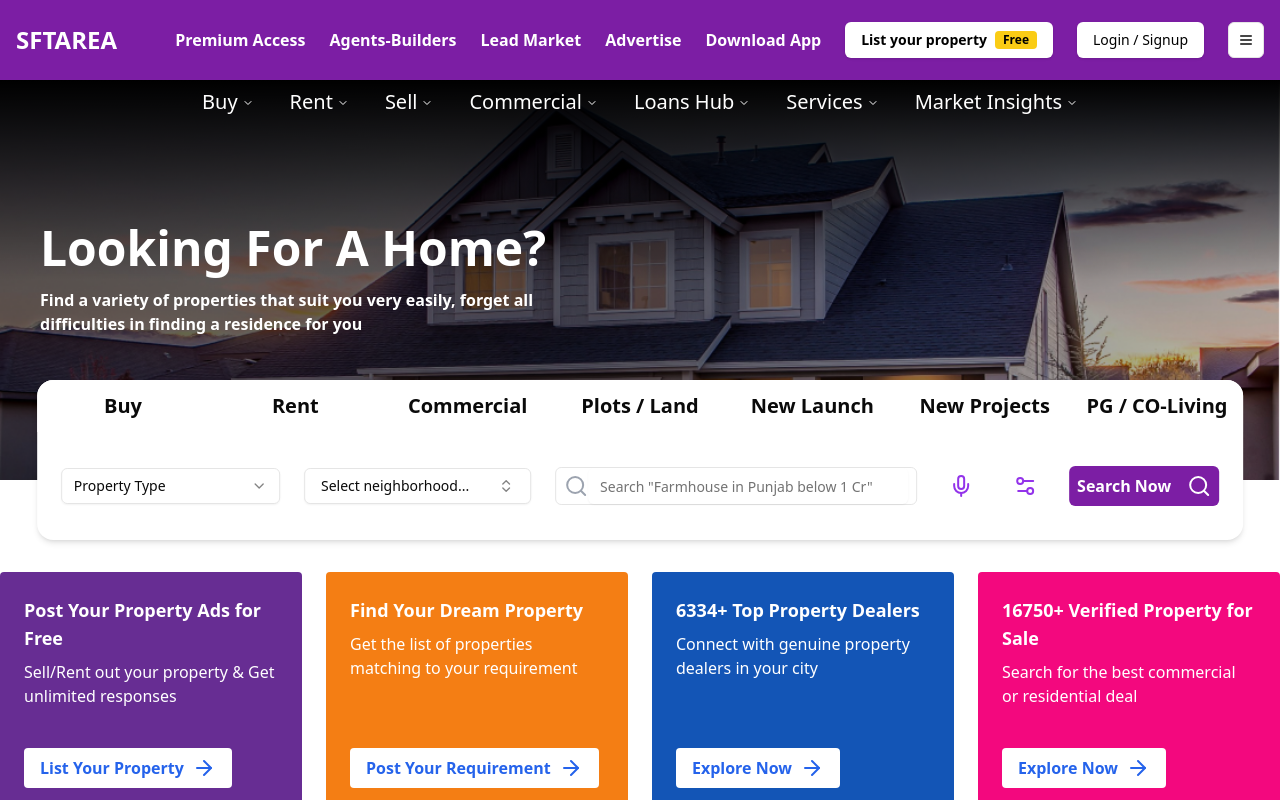
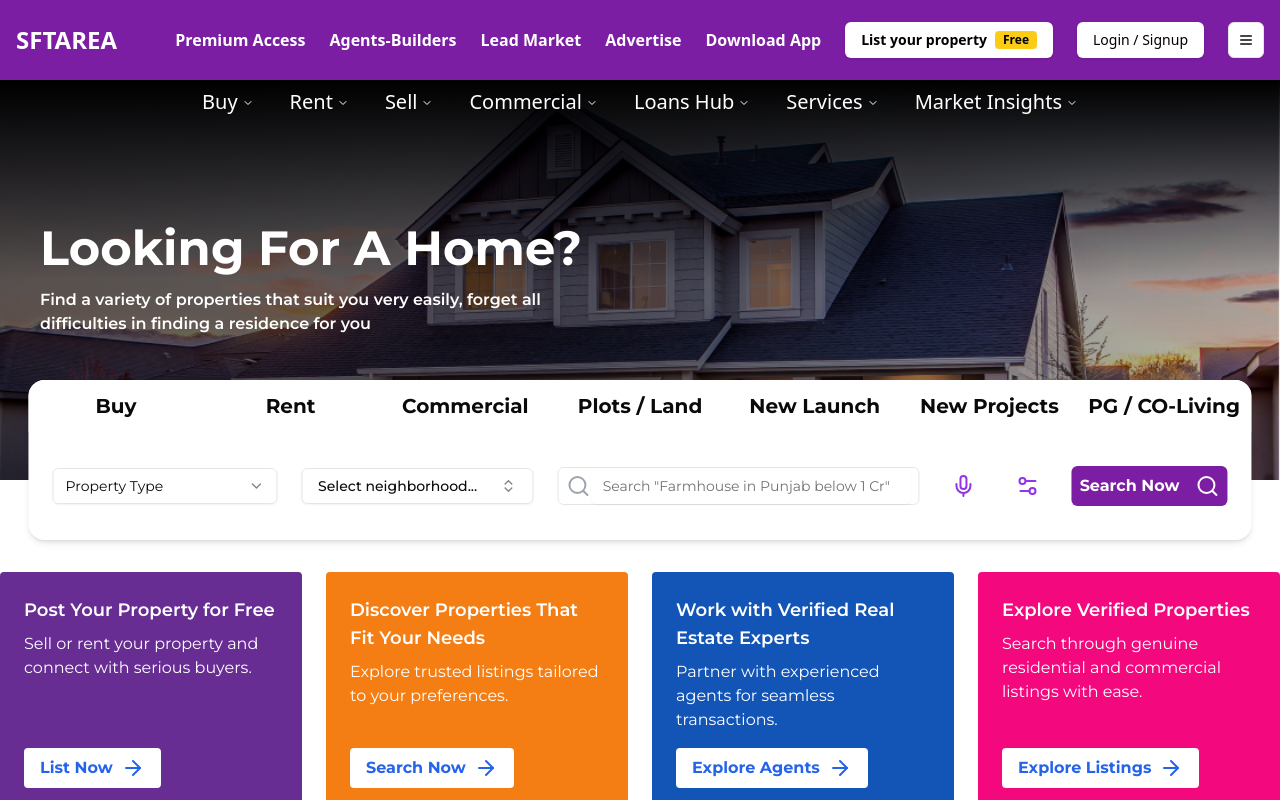
Before and after one commit to Basics-School/sftarea, a Next.js app: page / in a window 1280 px wide. Shown: the top 800 px of the page. Built offline with nearby package versions, Linux system fonts and the light colour scheme.

Commit message:
Refactor Home component layout; integrate Montserrat font and update card content for clarity and engagement

```diff
--- a/src/app/(site)/page.tsx
+++ b/src/app/(site)/page.tsx
@@ -3,18 +3,24 @@ import TeamMembers from "@/components/layouts/agents";
 import Banner from "@/components/layouts/banner";
 import CityFinder from "@/components/layouts/cities";
 import FiindIdealHome from "@/components/layouts/fiind-ideal-home";
-import Footer from "@/components/layouts/footer";
 import PremiumProjects from "@/components/layouts/projects";
 import PropertyListings from "@/components/layouts/properties";
 import RealEstatePlatform from "@/components/layouts/real-estate-platform";
 import TestimonialCarousel from "@/components/layouts/testimonial";
 import VideoBanner from "@/components/layouts/video-banner";
+import { Montserrat } from 'next/font/google'
 
 import { ArrowRight, MicIcon, Search, SearchIcon, Settings, Settings2 } from "lucide-react";
 import Link from "next/link";
+import { cn } from "@/lib/utils";
+
+
+const montserrat = Montserrat({ subsets: ['latin'] })
+
+
 export default function Home() {
     return (
-        <main className="relative">
+        <main className={cn("relative", montserrat.className)}>
             <section className="flex relative w-full flex-col h-[50vh] bg-[url('/hero.png')] bg-cover  " >
                 <div className="flex-col justify-center bg-gradient-to-b flex from-black via-transparent  to-transparent h-full">
                     <div className="max-w-screen-xl w-full mx-auto   ">
@@ -38,8 +44,8 @@ export default function Home() {
             {/* <CityFinder /> */}
             {/* <Banner img="/1.png" /> */}
             <PropertyListings id="buy" title="Buy Poperties" />
-            <PropertyListings id="rent" title="Rent Properties"  />
-            <PropertyListings id ="sell" title="Sell Propertis" />
+            <PropertyListings id="rent" title="Rent Properties" />
+            <PropertyListings id="sell" title="Sell Propertis" />
             <PremiumProjects />
             <Banner img="/2.png" />
             {/* <TeamMembers /> */}
@@ -54,32 +60,32 @@ export default function Home() {
 
 const cardsData = [
     {
-        title: "Post Your Property Ads for Free",
-        description: "Sell/Rent out your property & Get unlimited responses",
-        actionText: "List Your Property",
+        title: "Post Your Property for Free",
+        description: "Sell or rent your property and connect with serious buyers.",
+        actionText: "List Now",
         actionLink: "/list",
-        bgColor: "bg-[#672d93]"
+        bgColor: "bg-[#672d93]" // Royal Purple
     },
     {
-        title: "Find Your Dream Property",
-        description: "Get the list of properties matching to your requirement",
-        actionText: "Post Your Requirement",
+        title: "Discover Properties That Fit Your Needs",
+        description: "Explore trusted listings tailored to your preferences.",
+        actionText: "Search Now",
         actionLink: "/list",
-        bgColor: "bg-[#f47e14]"
+        bgColor: "bg-[#f47e14]" // Bright Orange
     },
     {
-        title: "6334+ Top Property Dealers",
-        description: "Connect with genuine property dealers in your city",
-        actionText: "Explore Now",
+        title: "Work with Verified Real Estate Experts",
+        description: "Partner with experienced agents for seamless transactions.",
+        actionText: "Explore Agents",
         actionLink: "/list",
-        bgColor: "bg-[#1355b6]"
+        bgColor: "bg-[#1355b6]" // Professional Blue
     },
     {
-        title: "16750+ Verified Property for Sale",
-        description: "Search for the best commercial or residential deal",
-        actionText: "Explore Now",
+        title: "Explore Verified Properties",
+        description: "Search through genuine residential and commercial listings with ease.",
+        actionText: "Explore Listings",
         actionLink: "/list",
-        bgColor: "bg-[#f3087e]"
+        bgColor: "bg-[#f3087e]" // Vivid Pink
     }
 ];
 
```
